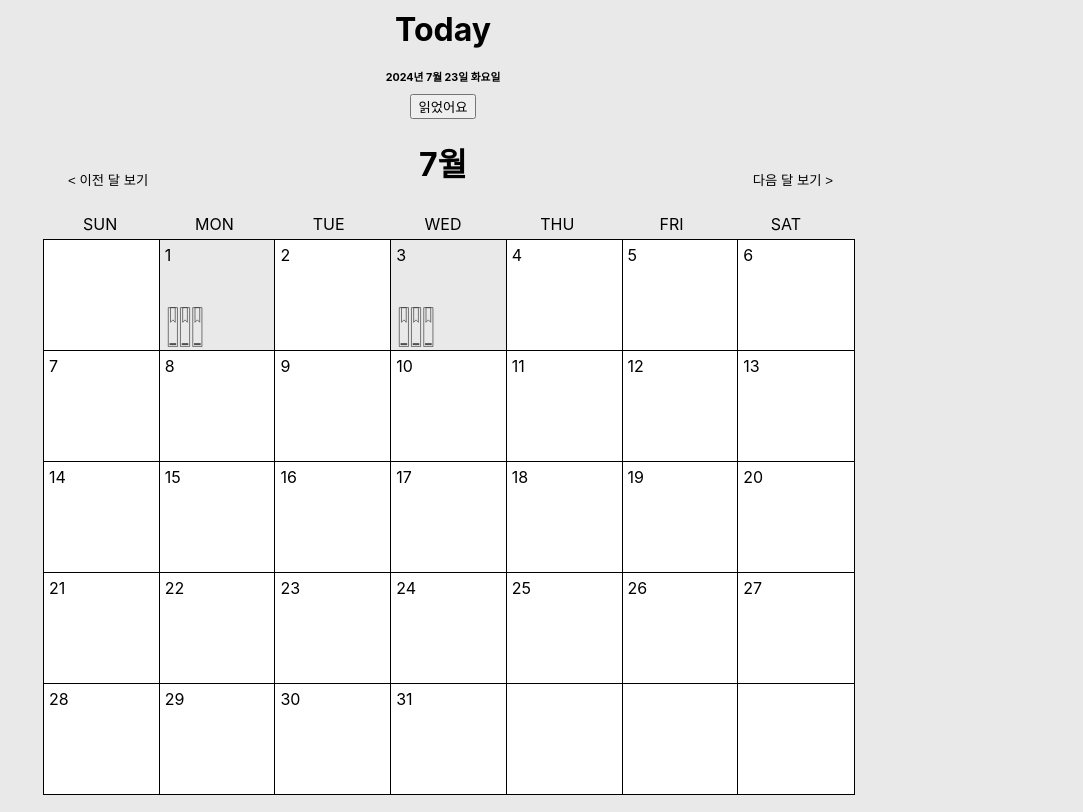
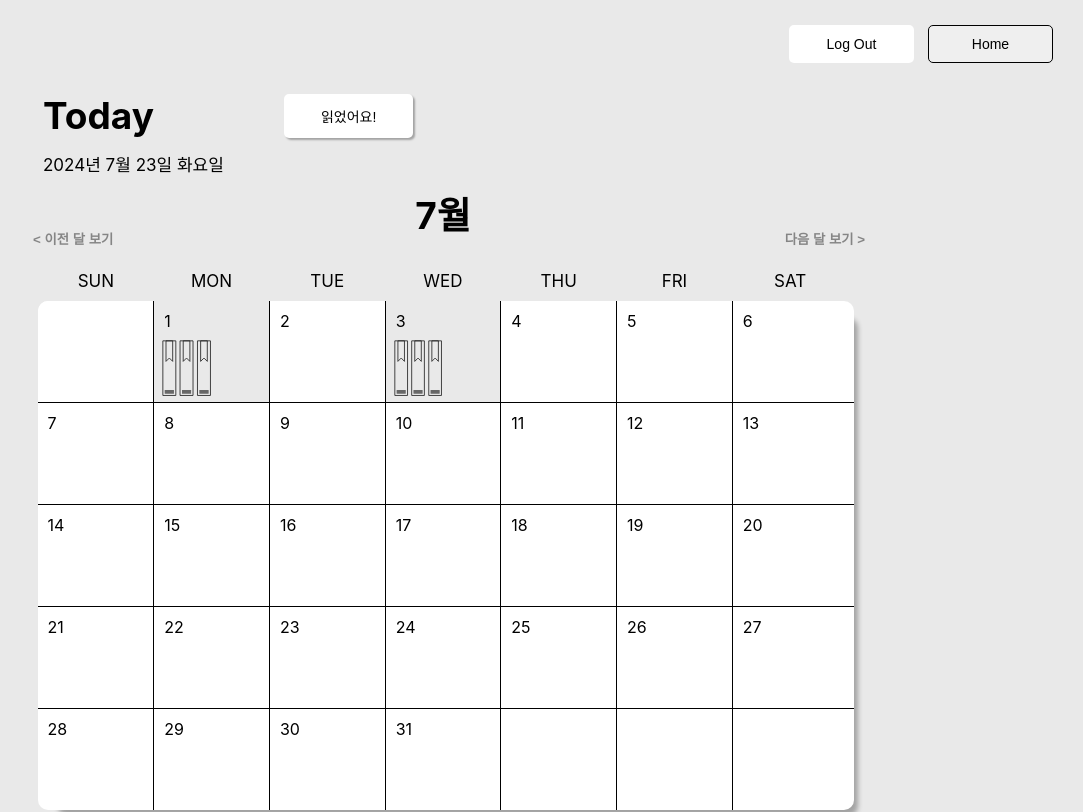
Before and after one commit to Web4mo/29th_1_WEB4MO_WHATSGOINGON_front, a React (Create React App) app in the folder whats-going-on/: page /cal/calendar in a window 1280 px wide. Shown: the top 812 px of the page, without its empty margins (197-1280 px from the left). Built offline with nearby package versions, Linux system fonts and the light colour scheme.

Commit message:
캘린더 디자인 수정

```diff
--- a/whats-going-on/src/components/cal/calendar.css
+++ b/whats-going-on/src/components/cal/calendar.css
@@ -1,8 +1,58 @@
 .cal {
   display: flex;
   flex-direction: column;
+  background-color: #E9E9E9;
+}
+
+.left {
+  max-width: 800px;
+  display: flex;
+  flex-direction: column;
+  background-color: #E9E9E9;
+  width: 100%;
+  margin: 0 auto;
+}
+
+.right {
+  display: flex;
+  flex-direction: column;
+  background-color: #E9E9E9;
+  width: 100%;
+  margin-left: -50px;
+  padding: 20px;
+  margin-bottom: 10px;
+}
+
+.button-container {
+  display: flex;
+  justify-content: flex-end;
+  gap: 14px;
+}
+
+.cal-logout-button, .cal-home-button {
+  border-radius: 5px;
+  padding: 10px 20px;
+  cursor: pointer;
+  border: none;
+  font-size: 14px;
+  width: 125px;
+  margin-top: 5px;
+}
+
+.cal-logout-button {
+  background-color: white;
+}
+
+.cal-home-button {
+  border: 1px solid black;
+}
+
+.center {
   align-items: center;
+  display: flex;
+  flex-direction: column;
   background-color: #E9E9E9;
+  width: 100%;
 }
 
 .calendar-controls {
@@ -18,6 +68,8 @@
   grid-template-columns: repeat(7, 1fr);
   width: 100%;
   max-width: 800px;
+  font-size: 17px;
+  margin-top: 10px;
 }
 
 .calendar-grid {
@@ -26,7 +78,77 @@
   gap: 10px;
   width: 100%;
   max-width: 800px;
+  margin-bottom: 100px;
+  border-radius: 10px;
+  background-color: #fff;
+  box-shadow: 20px 17px 5px rgba(0, 0, 0, 0.3);
+  margin-top: -195px;
+  margin-right: 11px;
+}
+
+.calendar-grid, .calendar-grid-day {
+  display: grid;
+  grid-template-columns: repeat(7, 1fr);
+  gap: 10px;
+  width: 100%;
+  max-width: 800px;
   margin-bottom: 200px;
+}
+
+/* 상단 왼쪽 모서리 */
+.calendar-grid .day:nth-child(1), .calendar-grid-day,
+.calendar-grid :first-child {
+  border-top: none;
+  border-left: none;
+  border-radius: 10px 0 0 0;
+}
+
+/* 상단 오른쪽 모서리 */
+.calendar-grid .day:nth-child(7),
+.calendar-grid-day .day-of-week:last-child {
+  border-top: none;
+  border-right: none;
+  border-radius: 0 10px 0 0;
+}
+
+/* 하단 왼쪽 모서리 */
+.calendar-grid .day:nth-last-child(7),
+.calendar-grid .empty-day:nth-last-child(7) {
+  border-bottom: none;
+  border-left: none;
+  border-radius: 0 0 0 10px;
+}
+
+/* 하단 오른쪽 모서리 */
+.calendar-grid .day:nth-last-child(1),
+.calendar-grid .empty-day:nth-last-child(1) {
+  border-bottom: none;
+  border-right: none;
+  border-radius: 0 0 10px 0;
+}
+
+/* 상단 테두리 */
+.calendar-grid .day:nth-child(-n+7),
+.calendar-grid .empty-day:nth-child(-n+7) {
+  border-top: none;
+}
+
+/* 하단 테두리 */
+.calendar-grid .day:nth-last-child(-n+7),
+.calendar-grid .empty-day:nth-last-child(-n+7) {
+  border-bottom: none;
+}
+
+/* 왼쪽 테두리 */
+.calendar-grid .day:nth-child(7n+1),
+.calendar-grid .empty-day:nth-child(7n+1) {
+  border-left: none;
+}
+
+/* 오른쪽 테두리 */
+.calendar-grid .day:nth-child(7n),
+.calendar-grid .empty-day:nth-child(7n) {
+  border-right: none;
 }
 
 .day-of-week {
@@ -39,13 +161,15 @@
 
 .day, .empty-day {
   width: 100%;
-  height: 100px;
+  height: 86px;
   display: flex;
   padding: 5px;
   margin-bottom: -11px;
   background-color: #fff;
   border: 1px solid black;
   position: relative;
+  padding-left: 10px;
+  padding-top: 10px;
 }
 
 .marked-day {
@@ -60,24 +184,52 @@
   position: absolute;
   bottom: 3px;
   left: 5px;
-  width: 40px;
-  height: 40px;
+  width: auto;
+  height: 56px;
+  background-color: transparent;
+  z-index: 2;
+  padding: 10px;
+  margin-left: -7px;
+  margin-bottom: -7px;
 }
 
 .cal-button {
   background-color: #e9e9e9;
-  margin-left: 15px;
-  margin-top: 30px;
+  color: #22222280;
+  margin-left: -20px;
+  margin-right: -32px;
+  margin-top: 20px;
   border: none;
   height: 40px;
   padding: 10px;
   cursor: pointer;
+  font-weight: bold;
 }
 
 .cal-heading1 {
-  margin: 10px 0;
+  margin: 0;
+  font-size: 37px;
 }
 
 .cal-heading6 {
-  margin: 10px 0;
+  margin: 0;
+  margin-top: 13px;
+  font-size: 17px;
+
 }
+
+.cal-today-button {
+  display: flex;
+  align-items: center;
+  gap: 130px;
+}
+
+.cal-today-button button {
+  border-radius: 5px;
+  padding: 12px 37px;
+  cursor: pointer;
+  border: none;
+  background-color: white;
+  font-size: 14px;
+  box-shadow: 2px 2px 2px rgba(0, 0, 0, 0.3);
+}
--- a/whats-going-on/src/components/cal/calendar.tsx
+++ b/whats-going-on/src/components/cal/calendar.tsx
@@ -1,9 +1,11 @@
 import React, { useState } from 'react';
 import './calendar.css';
+import { useNavigate } from 'react-router-dom';
 import bookIcon from '../../assets/icons/book.svg';
 import book2Icon from '../../assets/icons/book_2.svg';
 
 const CAL: React.FC = () => {
+  const navigate = useNavigate();
   const [currentDate, setCurrentDate] = useState(new Date());
   const [markedDate, setMarkedDate] = useState<Date | null>(null);
 
@@ -89,13 +91,22 @@ const CAL: React.FC = () => {
 
   return (
     <div className="cal">
-      <h1 className="cal-heading1">Today</h1>
-      <h6 className="cal-heading6">{formatDate(currentDate)}</h6>
-      <button onClick={handleMarkToday}>읽었어요</button>
+      <div className="right">
+        <div className="button-container">
+          <button className="cal-logout-button" onClick={() => navigate('/logout')}>Log Out</button>
+          <button className="cal-home-button" onClick={() => navigate('/main')}>Home</button>
+      </div></div>
+      <div className="left">
+        <div className="cal-today-button">
+          <h1 className="cal-heading1">Today</h1>
+        <button onClick={handleMarkToday}>읽었어요!</button></div>
+      <p className="cal-heading6">{formatDate(currentDate)}</p>
+      </div>
+      <div className="center">
       <div className="calendar-controls">
-        <button onClick={handlePrevMonth} className="cal-button">&lt; 이전 달 보기</button>
+        <button onClick={handlePrevMonth} className="cal-button"><p>&lt; 이전 달 보기</p></button>
         <h1 className="cal-heading1">{months[currentDate.getMonth()]}</h1>
-        <button onClick={handleNextMonth} className="cal-button">다음 달 보기 &gt;</button>
+        <button onClick={handleNextMonth} className="cal-button"><p>다음 달 보기 &gt;</p></button>
       </div>
       <div className="calendar-grid-day">
         {daysOfWeek.map((day, index) => (
@@ -105,7 +116,7 @@ const CAL: React.FC = () => {
       <div className="calendar-grid">
         {generateCalendar(currentDate)}
       </div>
-    </div>
+    </div></div>
   );
 };
 
```
Also changed, not shown: whats-going-on/src/components/q_2/q_2_2.tsx (line endings or trailing spaces).
